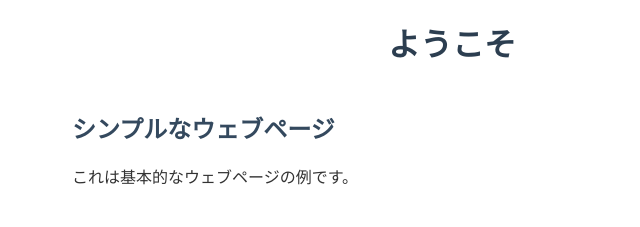
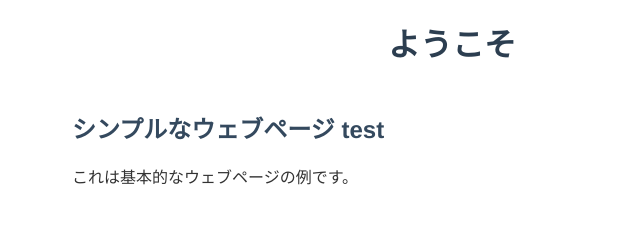
Before and after one commit to satoshi-ja/test-website, a website: page index.html in a window 1280 px wide. Shown: the top 227 px of the page, 188-828 px from the left. Drawn offline with Linux system fonts and the light colour scheme.

Commit message:
Update index.html to modify the main heading text

```diff
--- a/index.html
+++ b/index.html
@@ -12,7 +12,7 @@
     </header>
     <main>
         <section>
-            <h2>シンプルなウェブページ</h2>
+            <h2>シンプルなウェブページ test</h2>
             <p>これは基本的なウェブページの例です。</p>
         </section>
     </main>
```
